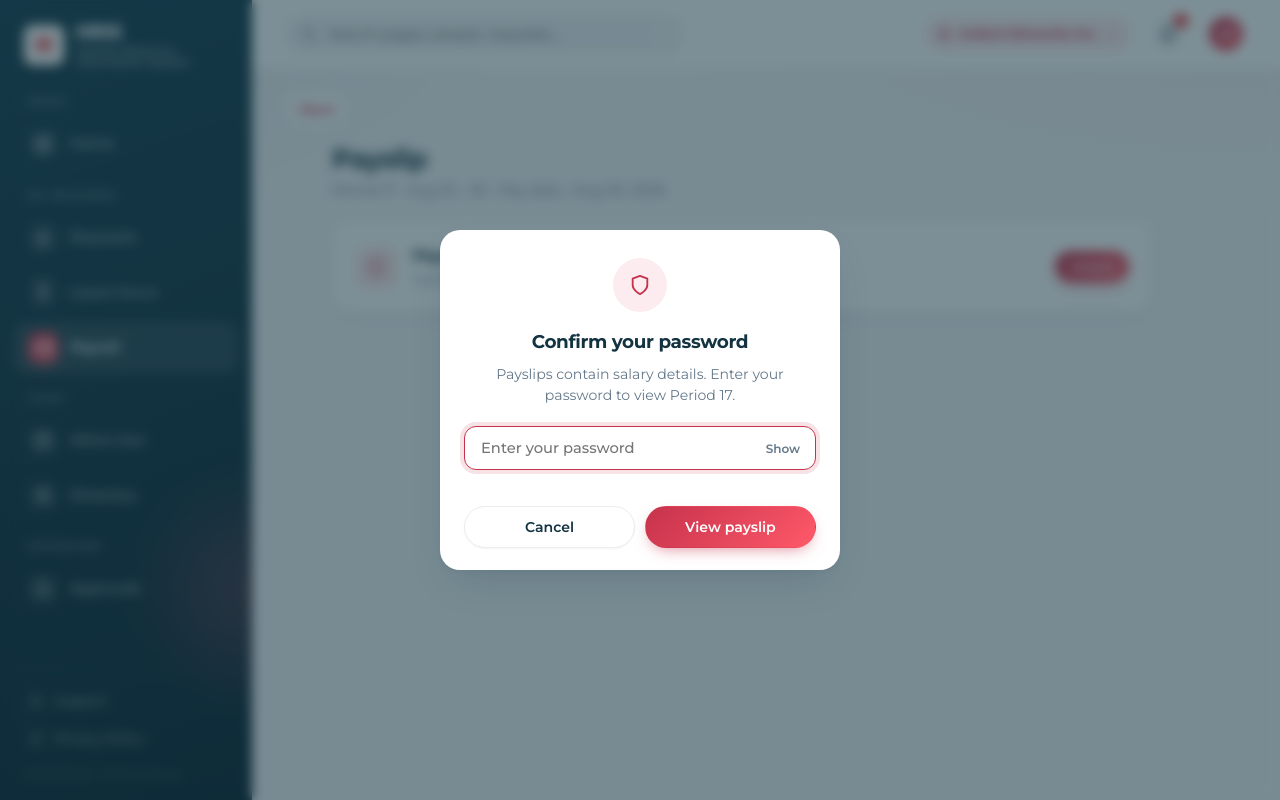
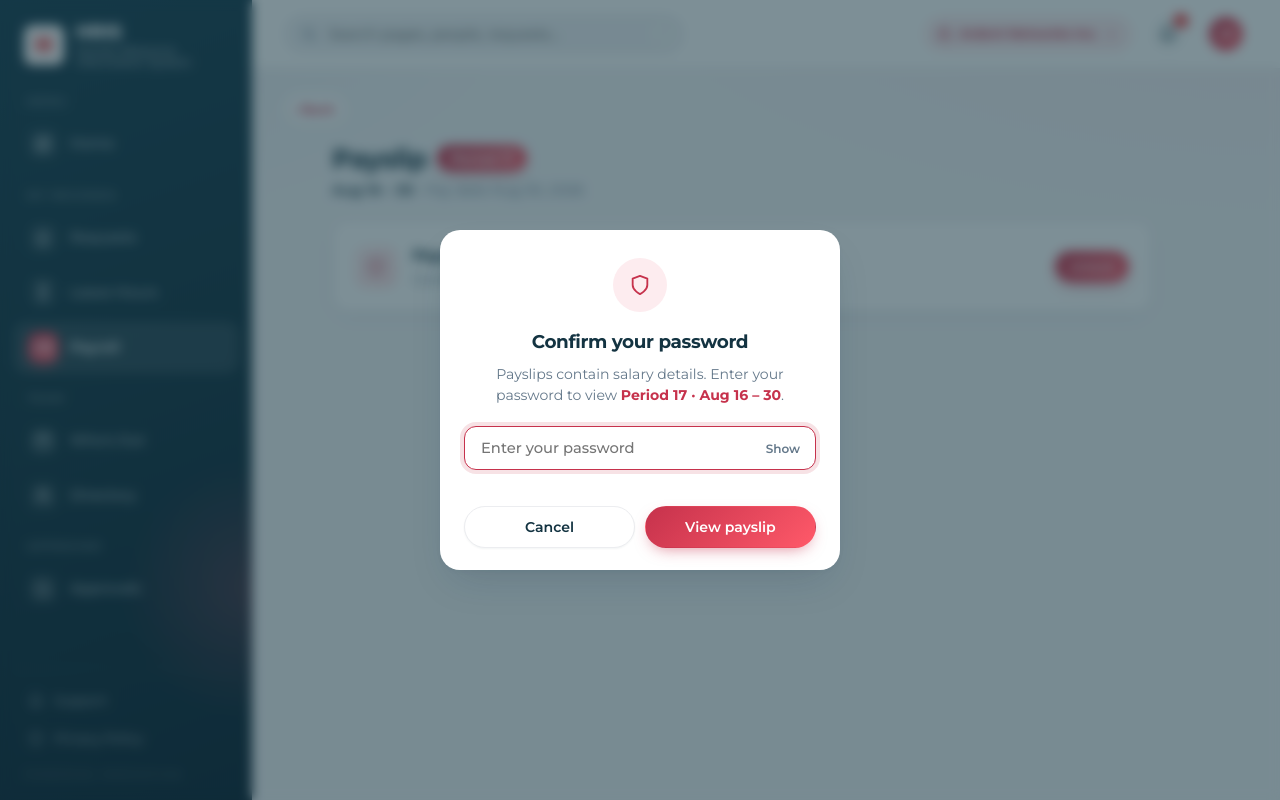
Before and after one commit to naparamon5-spec/hris-v2, a Nuxt app: page /payroll/17 in a window 1280 px wide. Built offline with nearby package versions, Linux system fonts and the light colour scheme.

Commit message:
style: payslip page highlights the period (red pill by the title, bold cut-off)
Co-Authored-By: Claude Opus 5.5 <noreply@anthropic.com>

```diff
--- a/pages/payroll/[period].vue
+++ b/pages/payroll/[period].vue
@@ -2,7 +2,10 @@
   <div v-if="slip">
     <NuxtLink to="/payroll" class="back">‹ Back</NuxtLink>
     <div class="page-head">
-      <div><h1>Payslip</h1><p>Period {{ slip.period }} · {{ slip.label }} · Pay date • {{ slip.payDate }}</p></div>
+      <div>
+        <h1 class="ph">Payslip <span class="period-pill">Period {{ slip.period }}</span></h1>
+        <p><b class="cut">{{ slip.label }}</b> · Pay date {{ slip.payDate }}</p>
+      </div>
       <div v-if="unlocked" style="display:flex;gap:.5rem">
         <button class="btn btn-ghost" @click="flash('PNG')"><AppIcon name="download" /> Image (PNG)</button>
         <button class="btn btn-primary" @click="flash('PDF')"><AppIcon name="download" /> PDF</button>
@@ -48,7 +51,7 @@
       <form class="pw-card" role="dialog" aria-modal="true" aria-labelledby="pw-title" @submit.prevent="checkPw" @keydown.esc="cancelPw">
         <span class="pw-icon"><AppIcon name="shield" :size="22" /></span>
         <h2 id="pw-title">Confirm your password</h2>
-        <p class="m">Payslips contain salary details. Enter your password to view Period {{ slip.period }}.</p>
+        <p class="m">Payslips contain salary details. Enter your password to view <b class="pw-period">Period {{ slip.period }} · {{ slip.label }}</b>.</p>
         <div class="field">
           <label for="pw-input" class="sr-only">Password</label>
           <div class="pw-wrap">
@@ -104,6 +107,11 @@ const cancelPw = () => { askPw.value = false; if (!unlocked.value) navigateTo('/
 </script>
 
 <style scoped>
+/* The period is what people check first, so it stands out next to the title. */
+.ph { display: flex; align-items: center; gap: .65rem; flex-wrap: wrap; }
+.period-pill { font-size: .85rem; font-weight: 700; letter-spacing: 0; color: #fff; background: var(--grad-brand); padding: .3rem .8rem; border-radius: 999px; box-shadow: 0 6px 14px -6px rgba(198, 50, 76, .6); }
+.cut { color: var(--text); font-weight: 600; }
+.pw-period { color: var(--ardent-red); white-space: nowrap; }
 .locked { display: flex; align-items: center; gap: 1rem; max-width: 820px; }
 .locked div { flex: 1; display: flex; flex-direction: column; }
 .pw-overlay { position: fixed; inset: 0; margin: 0; z-index: 100; background: rgba(19,51,65,.55); backdrop-filter: blur(6px); display: grid; place-items: center; padding: 1rem; }
```
